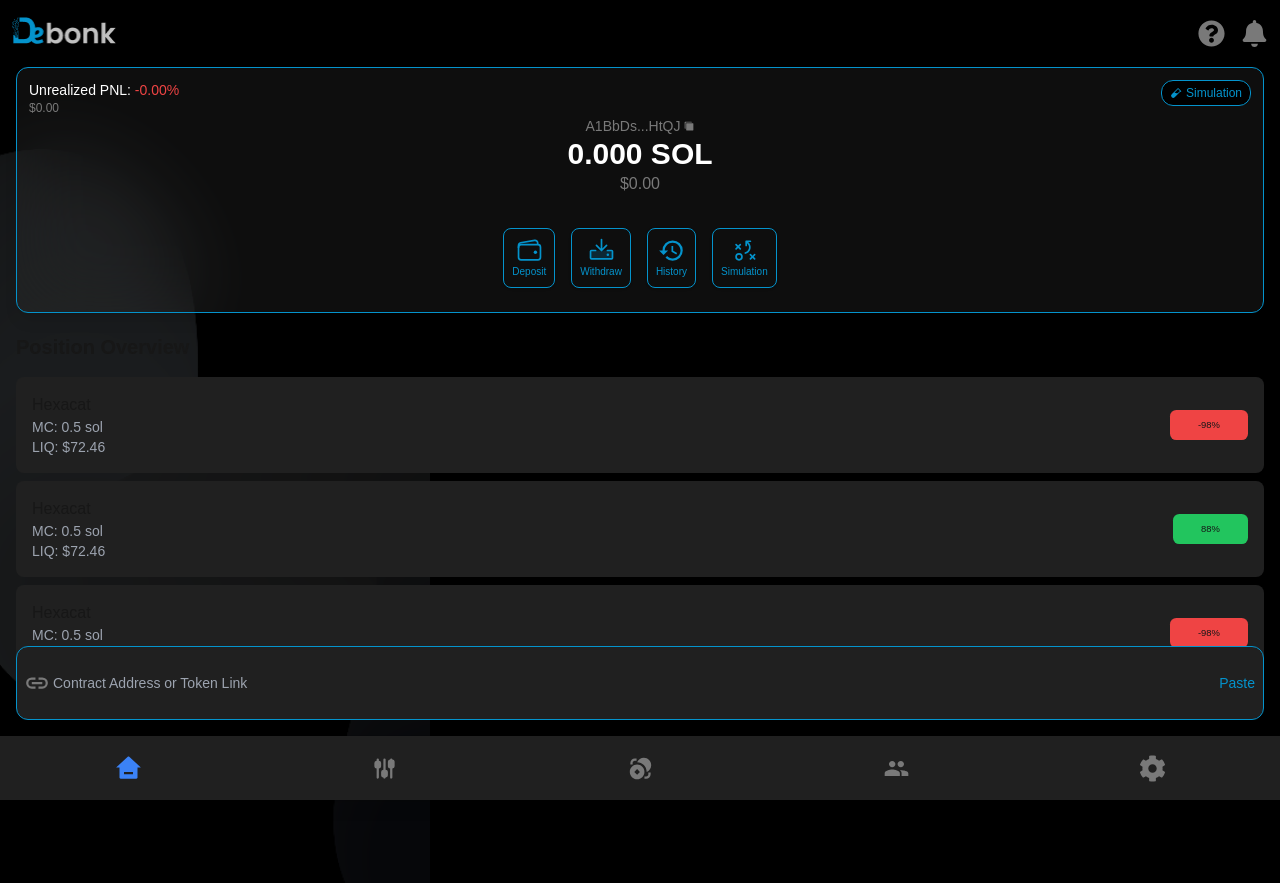
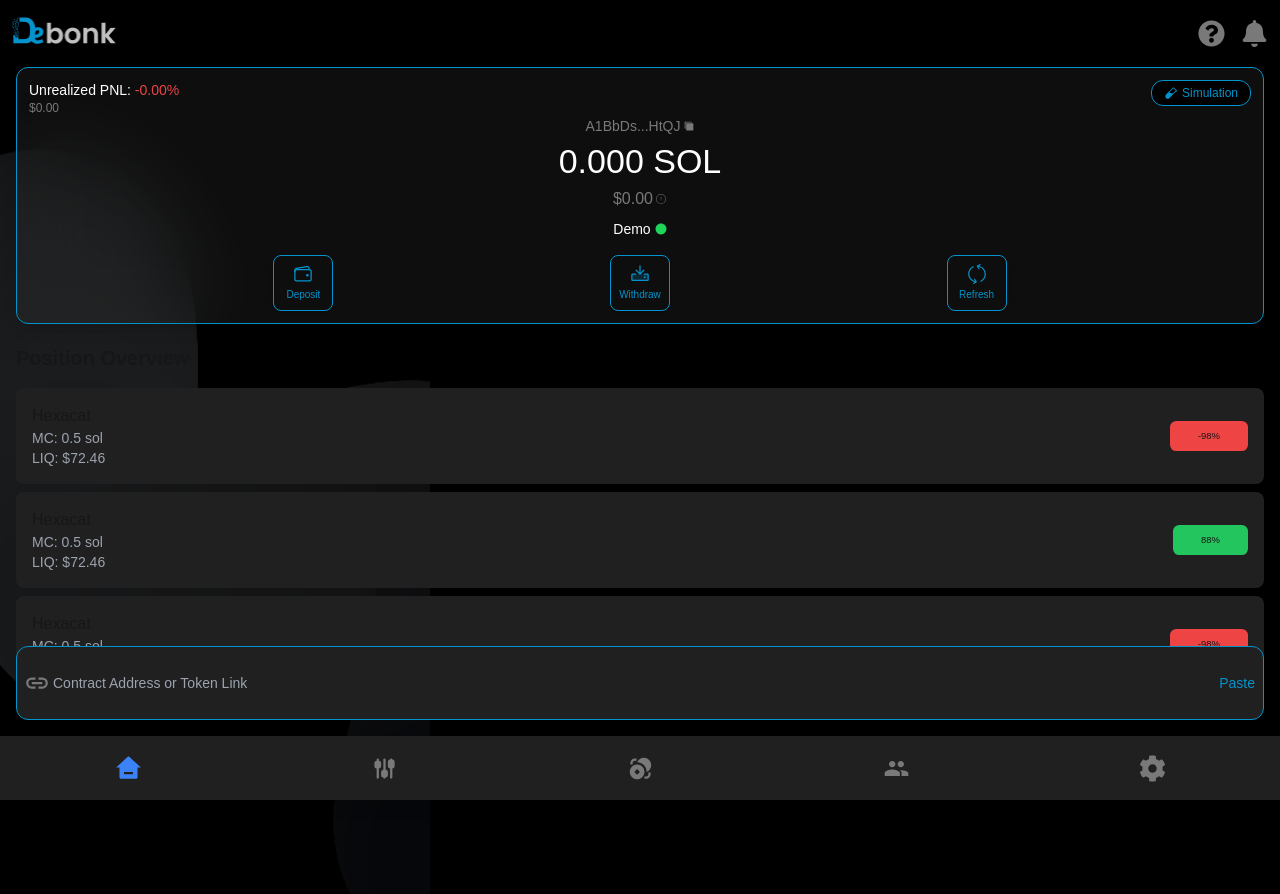
Before and after one commit to ProfessorDy/debonk-miniapp, a Next.js app: page / in a window 1280 px wide. Built offline with nearby package versions, Linux system fonts and the light colour scheme.

Commit message:
Update styling for wallet details section

```diff
--- a/app/page.tsx
+++ b/app/page.tsx
@@ -1,11 +1,14 @@
 "use client";
 
 import React, { useState, useEffect } from "react";
-import { PiStrategy, PiDownloadDuotone } from "react-icons/pi";
+import { PiDownloadDuotone } from "react-icons/pi";
 import { IoCopySharp, IoLinkSharp, IoWalletOutline } from "react-icons/io5";
 import { PiTestTubeFill } from "react-icons/pi";
 import { MdOutlineHistory } from "react-icons/md";
+import { CiCircleAlert } from "react-icons/ci";
+import { SlRefresh } from "react-icons/sl";
 import { copyToClipboard, pasteFromClipboard } from "@/utils/clipboardUtils";
+import { GiPlainCircle } from "react-icons/gi";
 import DepositModal from "@/components/DepositModal";
 
 interface UserData {
@@ -43,23 +46,18 @@ const Home = () => {
   const buttons = [
     {
       label: "Deposit",
-      icon: <IoWalletOutline size={27} />,
+      icon: <IoWalletOutline className="text-[20px]" />,
       action: () => handleOpenModal(),
     },
     {
       label: "Withdraw",
-      icon: <PiDownloadDuotone size={27} />,
+      icon: <PiDownloadDuotone className="text-[20px]" />,
       action: () => console.log("Withdraw"),
     },
     {
-      label: "History",
-      icon: <MdOutlineHistory size={27} />,
+      label: "Refresh",
+      icon: <SlRefresh className="text-[20px]" />,
       action: () => console.log("History"),
-    },
-    {
-      label: "Simulation",
-      icon: <PiStrategy size={27} />,
-      action: () => console.log("Simulation"),
     },
   ];
 
@@ -92,7 +90,7 @@ const Home = () => {
       />
 
       {/* Wallet Address Section */}
-      <section className="mb-5 bg-[#3C3C3C3B] backdrop-blur-2xl border-[#0493CC] border-[.5px] text-white shadow-lg rounded-xl p-3 pb-6">
+      <section className="mb-5 bg-[#3C3C3C3B] backdrop-blur-2xl border-[#0493CC] border-[.5px] text-white shadow-lg rounded-xl p-3 ">
         {/* Balance Overview Section */}
         <div className="flex justify-between items-start ">
           <div>
@@ -102,10 +100,10 @@ const Home = () => {
             </p>
             <p className="text-xs text-primary font-light ">$0.00</p>
           </div>
-          <div className="flex gap-1 items-center text-xs text-accent rounded-xl bg-black border border-accent px-2 py-1 ">
-            <PiTestTubeFill />
+          <button className="flex gap-1 items-center text-xs text-accent rounded-xl bg-black border border-accent px-3 py-1">
+            <PiTestTubeFill className="text-sm" />
             Simulation
-          </div>
+          </button>
         </div>
 
         <div className="flex flex-col items-center justify-center">
@@ -119,16 +117,20 @@ const Home = () => {
               title="Copy Address"
             />
           </p>
-          <h2 className="text-3xl font-bold">{balance} SOL</h2>
-          <p className="text-primary">$0.00</p>
+          <h2 className="text-[34px] ">{balance} SOL</h2>
+          <p className="text-primary flex gap-[2px] items-center">
+            $0.00 <CiCircleAlert className="text-xs" />
+          </p>
         </div>
-
+        <button className="flex text-sm gap-1  pt-2 items-center mx-auto">
+          Demo <GiPlainCircle className="text-[#1DD75B] text-xs font-light" />
+        </button>
         {/* Action Buttons */}
-        <div className="flex justify-center space-x-4 mt-8 text-[10px] text-accent ">
+        <div className="flex w-3/5 mx-auto justify-between mt-4 text-[10px] text-accent font-light">
           {buttons.map((button, index) => (
             <button
               key={index}
-              className="flex flex-col items-center p-2 rounded-lg shadow border border-accent"
+              className="flex flex-col items-center gap-[3px] p-2 rounded-lg shadow border border-accent w-[60px]"
               onClick={button.action}
             >
               {button.icon}
```
